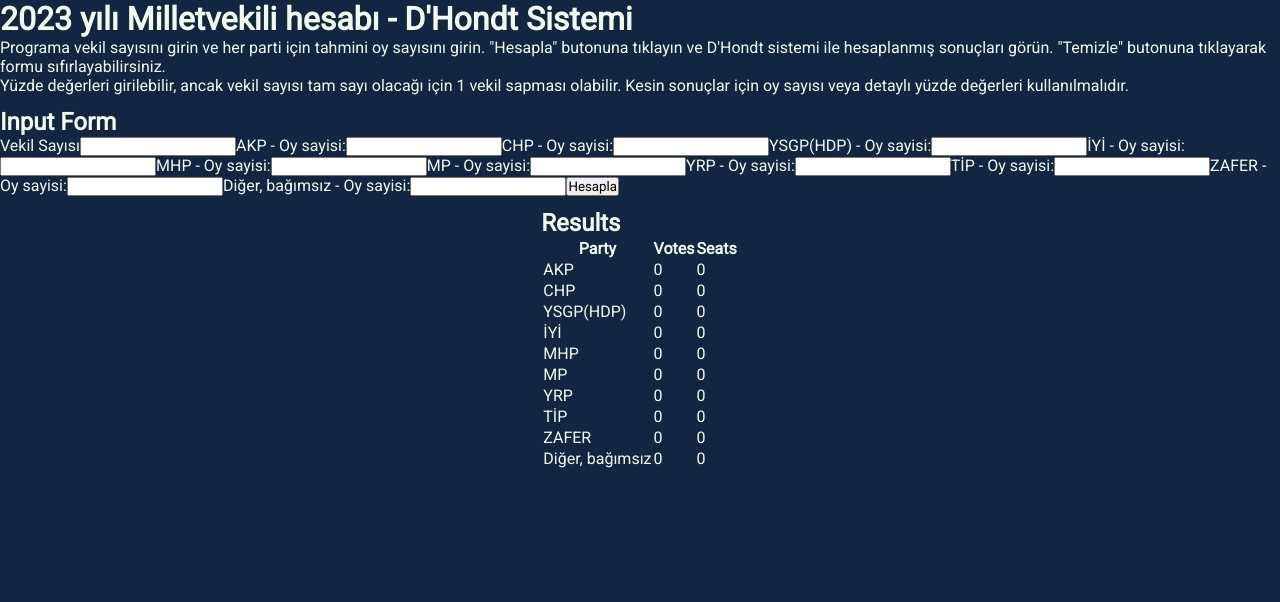
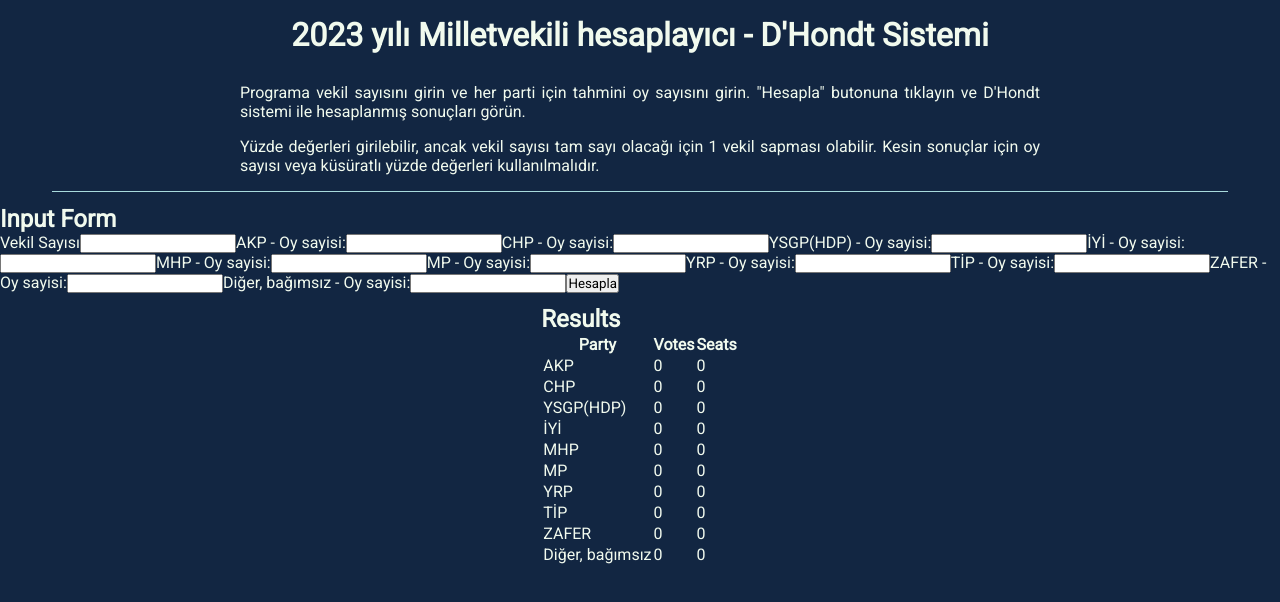
Before and after one commit to berkaysson/dhondt-system-calculator, a React (Create React App) app: page / in a window 1280 px wide. Shown: the top 602 px of the page. Built offline with nearby package versions, Linux system fonts and the light colour scheme.

Commit message:
Style Header component using by style-components

```diff
--- a/src/Components/Header.js
+++ b/src/Components/Header.js
@@ -1,12 +1,35 @@
+import styled from "styled-components";
+
+const HeaderWrapper = styled.header`
+  display: flex;
+  flex-direction: column;
+  justify-content: center;
+  align-items: center;
+  text-align: justify;
+  padding: var(--padding);
+
+  gap: var(--gap);
+
+  border-bottom: 1px solid var(--light-alt-color);
+`
+
+const InfoWrapper = styled.section`
+  width: 70%;
+
+  & p {
+    margin-top:1rem;
+  }
+`
+
 function Header() {
   return (
-    <header>
-      <h1>2023 yılı Milletvekili hesabı - D'Hondt Sistemi</h1>
-      <div id="info-container">
-        <p>Programa vekil sayısını girin ve her parti için tahmini oy sayısını girin. "Hesapla" butonuna tıklayın ve D'Hondt sistemi ile hesaplanmış sonuçları görün. "Temizle" butonuna tıklayarak formu sıfırlayabilirsiniz.</p>
-        <p>Yüzde değerleri girilebilir, ancak vekil sayısı tam sayı olacağı için 1 vekil sapması olabilir. Kesin sonuçlar için oy sayısı veya detaylı yüzde değerleri kullanılmalıdır.</p>
-      </div>
-    </header>
+    <HeaderWrapper>
+      <h1>2023 yılı Milletvekili hesaplayıcı - D'Hondt Sistemi</h1>
+      <InfoWrapper>
+        <p>Programa vekil sayısını girin ve her parti için tahmini oy sayısını girin. "Hesapla" butonuna tıklayın ve D'Hondt sistemi ile hesaplanmış sonuçları görün.</p>
+        <p>Yüzde değerleri girilebilir, ancak vekil sayısı tam sayı olacağı için 1 vekil sapması olabilir. Kesin sonuçlar için oy sayısı veya küsüratlı yüzde değerleri kullanılmalıdır.</p>
+      </InfoWrapper>
+    </HeaderWrapper>
   );
 }
 
```
